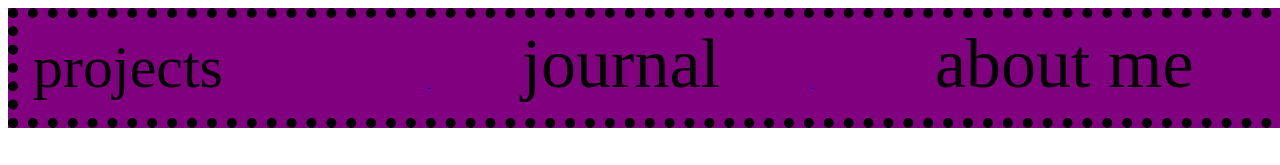
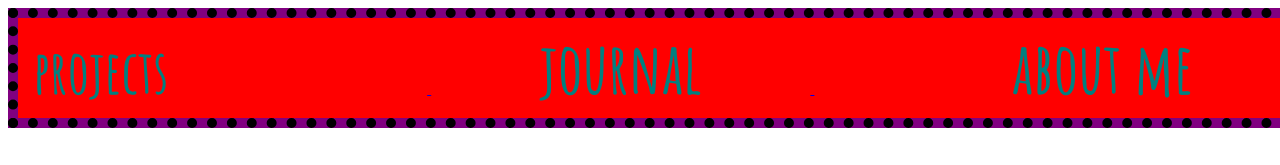
Before and after one commit to c25mm/c25mm.github.io, a plain HTML site: page index.html in a window 1280 px wide. Shown: the top 165 px of the page. Drawn offline with Linux system fonts and the light colour scheme.

Commit message:
“message”

```diff
--- a/index.html
+++ b/index.html
@@ -1,7 +1,12 @@
 <!DOCTYPE html>
 <html>
 <head>
-	<title></title>
+	<link rel="preconnect" href="https://fonts.googleapis.com">
+<link rel="preconnect" href="https://fonts.gstatic.com" crossorigin>
+<link href="https://fonts.googleapis.com/css2?family=Amatic+SC:wght@700&display=swap" rel="stylesheet">
+	<title>
+
+	</title>
 
 <style type="text/css">
 #menu{
@@ -11,6 +16,17 @@
 			border: 10px dotted black;
 			}
 
+#bground{
+	background-color: red;
+	width: 100%;
+	height: 100px;
+}
+
+#realbg{
+background-color: black;
+
+}
+
 
 .item{
 	position: relative;
@@ -19,8 +35,10 @@
 	width: 30%;
 	margin: 15px;
 		text-align: left;
-		color: black;
-		font-size:60px
+		color: teal;
+		font-size:60px;
+		font-family: 'Amatic SC', cursive;
+
 
 }
 .goals{
@@ -29,9 +47,9 @@
 	height: 100%;
 	width: 30%;
 	  text-align: center;
-	  color: black;
-	  font-size: 70px
-
+	  color: teal;
+	  font-size: 70px;
+	  font-family: 'Amatic SC', cursive;
 
 }
 .about{
@@ -39,8 +57,9 @@ display: inline-block;
 position: relative;
 width: 30%;
 text-align: right;
-color: black;
+color: teal;
 font-size: 70px;
+font-family: 'Amatic SC', cursive;
 
 }
 
@@ -70,6 +89,7 @@ font-size: 70px;
 
 <body>
 <div id="menu">
+	<div id="bground">
 <a href="projects.html">
 <div class="item">projects</div>
 </a>
@@ -86,6 +106,8 @@ font-size: 70px;
 
 <div id="maxwellm"></div>
 
+<div id="realbg"></div>
+
 
 
 
```
Also changed, not shown: journal.html (+3 -0 lines), mosilky.html (added, +28 -0 lines), rolex.html (+2 -0 lines), 1 other file.
